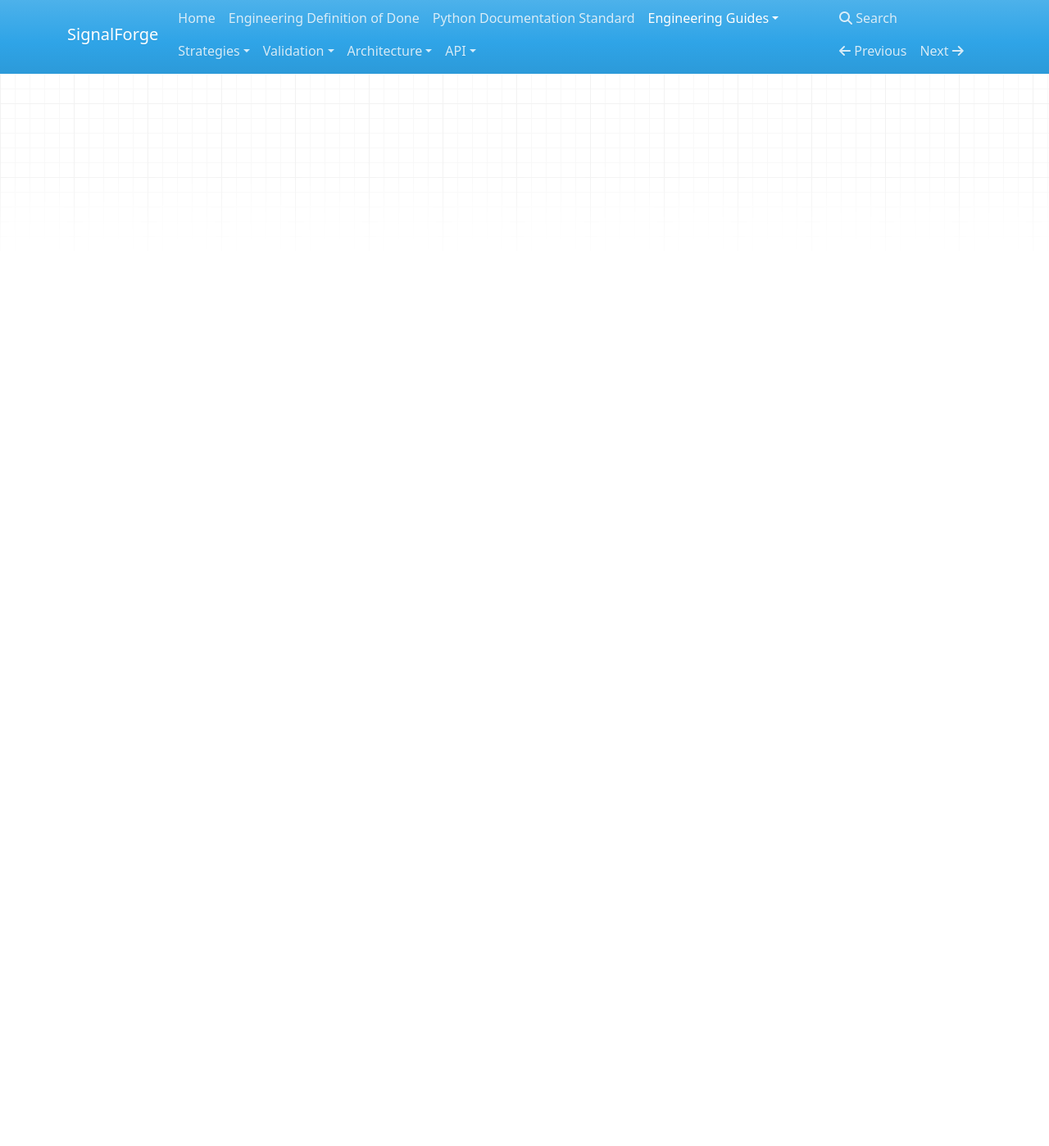
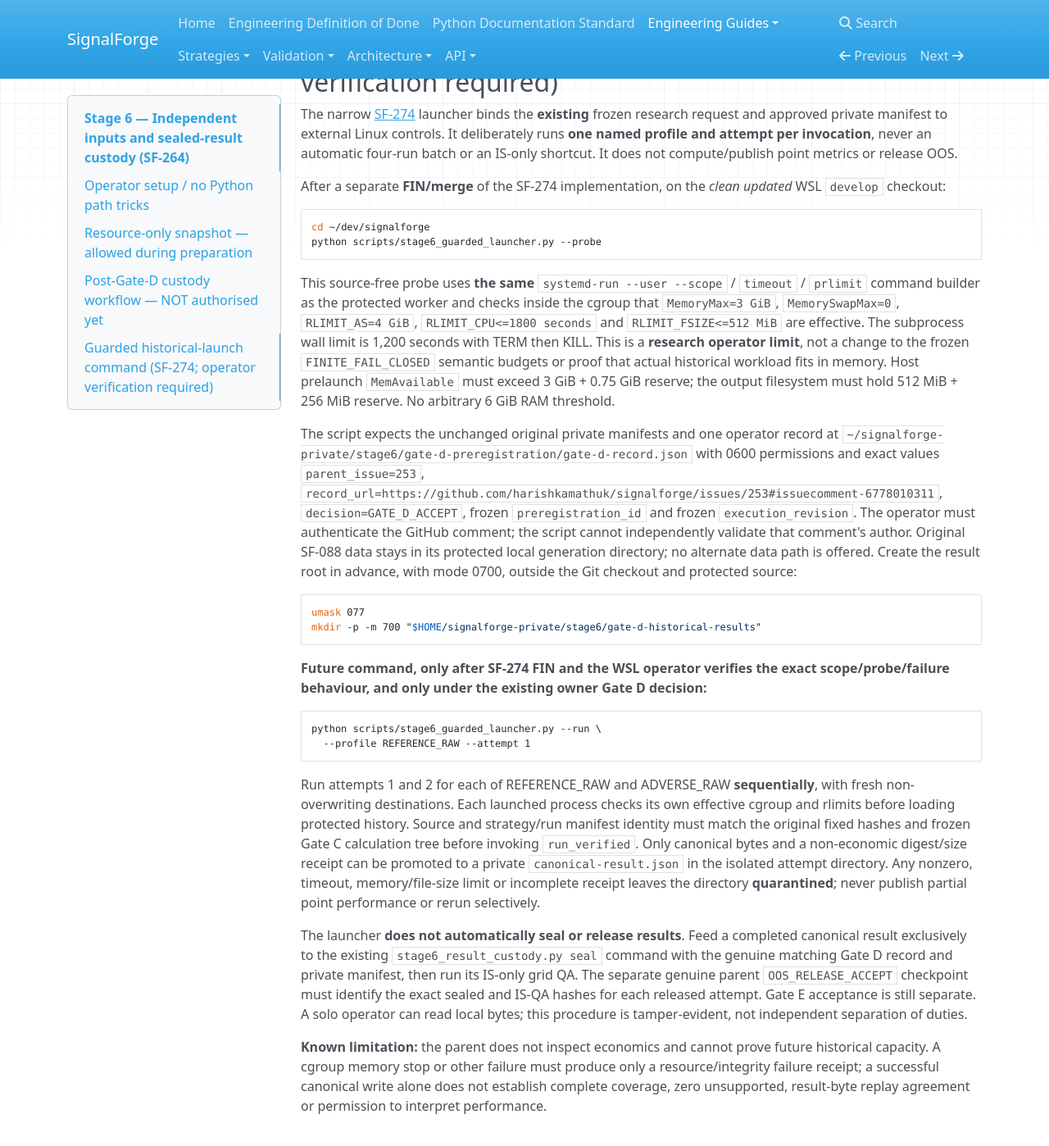
Before and after one commit to harishkamathuk/signalforge, an MkDocs documentation site: the page built from docs/engineering/stage6-result-custody.md, in a window 1280 px wide and 1400 px high, scrolled down 3155 px. Shown: the whole window at 82% size. Built offline with MkDocs 1.6.1, drawn with Linux system fonts in a browser that asks for light colours; nearby versions of some CDN libraries; before the commit the page ends 3261 px from its top, so only the background shows below that; some of the changed text lies outside the part shown.

Commit message:
docs(sf274): document guarded WSL probe and explicit post-Gate-D one-attempt workflow

````diff
--- a/docs/engineering/stage6-result-custody.md
+++ b/docs/engineering/stage6-result-custody.md
@@ -1,7 +1,10 @@
 # Stage 6 — Independent inputs and sealed-result custody (SF-264)
 
-**Status:** tooling for preparation and synthetic testing only; **Gate D historical
-execution remains withheld** until an explicit separate decision under [#253](https://github.com/harishkamathuk/signalforge/issues/253).
+**Status:** [Gate D owner ACCEPT](https://github.com/harishkamathuk/signalforge/issues/253#issuecomment-6778010311)
+was recorded on 2026-11-10 **conditionally**. Protected research execution is
+still blocked until the actual guarded launch is verified on the operator's WSL
+machine. This document and its tools are not Gate E, historical-fill or PAPER/live
+authority.
 The 00.01 [solo-developer assurance protocol](https://github.com/harishkamathuk/signalforge/issues/253#issuecomment-6711344205),
 as narrowed by the later [Option A decision](https://github.com/harishkamathuk/signalforge/issues/253#issuecomment-6727241981),
 allows operator-attested independent **algorithmic** checks without implying
@@ -162,3 +165,82 @@ pytest -q tests/unit/test_stage6_result_custody.py \
 The custody tool is **preparation engineering only**. It grants neither Gate D
 nor protected performance authority, nor qualified historical fills, paper/live
 operation, or a change to BTC strategy/model/source/windows/profiles/budgets.
+
+
+## Guarded historical-launch command (SF-274; operator verification required)
+
+The narrow [SF-274](https://github.com/harishkamathuk/signalforge/issues/274)
+launcher binds the **existing** frozen research request and approved private
+manifest to external Linux controls. It deliberately runs **one named profile
+and attempt per invocation**, never an automatic four-run batch or an IS-only
+shortcut. It does not compute/publish point metrics or release OOS.
+
+After a separate **FIN/merge** of the SF-274 implementation, on the *clean
+updated* WSL `develop` checkout:
+
+```bash
+cd ~/dev/signalforge
+python scripts/stage6_guarded_launcher.py --probe
+```
+
+This source-free probe uses **the same** `systemd-run --user --scope` /
+`timeout` / `prlimit` command builder as the protected worker and checks
+inside the cgroup that `MemoryMax=3 GiB`, `MemorySwapMax=0`,
+`RLIMIT_AS=4 GiB`, `RLIMIT_CPU<=1800 seconds` and
+`RLIMIT_FSIZE<=512 MiB` are effective. The subprocess wall limit is
+1,200 seconds with TERM then KILL. This is a **research operator limit**,
+not a change to the frozen `FINITE_FAIL_CLOSED` semantic budgets or proof
+that actual historical workload fits in memory. Host prelaunch
+`MemAvailable` must exceed 3 GiB + 0.75 GiB reserve; the output filesystem
+must hold 512 MiB + 256 MiB reserve. No arbitrary 6 GiB RAM threshold.
+
+The script expects the unchanged original private manifests and one operator
+record at
+`~/signalforge-private/stage6/gate-d-preregistration/gate-d-record.json`
+with 0600 permissions and exact values `parent_issue=253`,
+`record_url=https://github.com/harishkamathuk/signalforge/issues/253#issuecomment-6778010311`,
+`decision=GATE_D_ACCEPT`, frozen `preregistration_id` and frozen
+`execution_revision`. The operator must authenticate the GitHub comment;
+the script cannot independently validate that comment's author. Original
+SF-088 data stays in its protected local generation directory; no alternate
+data path is offered. Create the result root in advance, with mode 0700,
+outside the Git checkout and protected source:
+
+```bash
+umask 077
+mkdir -p -m 700 "$HOME/signalforge-private/stage6/gate-d-historical-results"
+```
+
+**Future command, only after SF-274 FIN and the WSL operator verifies
+the exact scope/probe/failure behaviour, and only under the existing owner
+Gate D decision:**
+
+```bash
+python scripts/stage6_guarded_launcher.py --run \
+  --profile REFERENCE_RAW --attempt 1
+```
+
+Run attempts 1 and 2 for each of REFERENCE_RAW and ADVERSE_RAW **sequentially**,
+with fresh non-overwriting destinations. Each launched process checks its own
+effective cgroup and rlimits before loading protected history. Source and
+strategy/run manifest identity must match the original fixed hashes and frozen
+Gate C calculation tree before invoking `run_verified`. Only canonical bytes
+and a non-economic digest/size receipt can be promoted to a private
+`canonical-result.json` in the isolated attempt directory. Any nonzero,
+timeout, memory/file-size limit or incomplete receipt leaves the directory
+**quarantined**; never publish partial point performance or rerun selectively.
+
+The launcher **does not automatically seal or release results**. Feed a completed
+canonical result exclusively to the existing `stage6_result_custody.py seal`
+command with the genuine matching Gate D record and private manifest, then
+run its IS-only grid QA. The separate genuine parent
+`OOS_RELEASE_ACCEPT` checkpoint must identify the exact sealed and IS-QA
+hashes for each released attempt. Gate E acceptance is still separate.
+A solo operator can read local bytes; this procedure is tamper-evident,
+not independent separation of duties.
+
+**Known limitation:** the parent does not inspect economics and cannot prove
+future historical capacity. A cgroup memory stop or other failure must produce
+only a resource/integrity failure receipt; a successful canonical write alone
+does not establish complete coverage, zero unsupported, result-byte replay
+agreement or permission to interpret performance.
````
